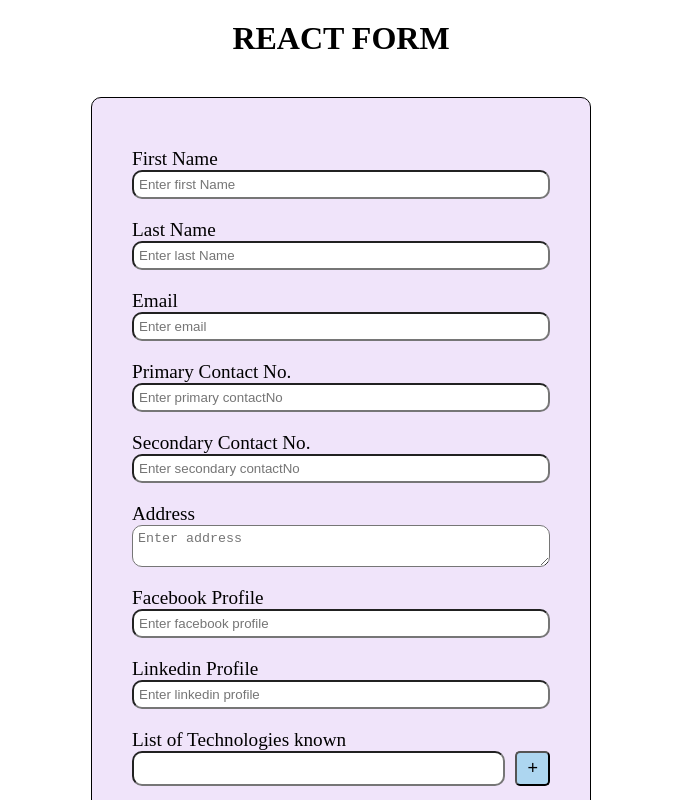
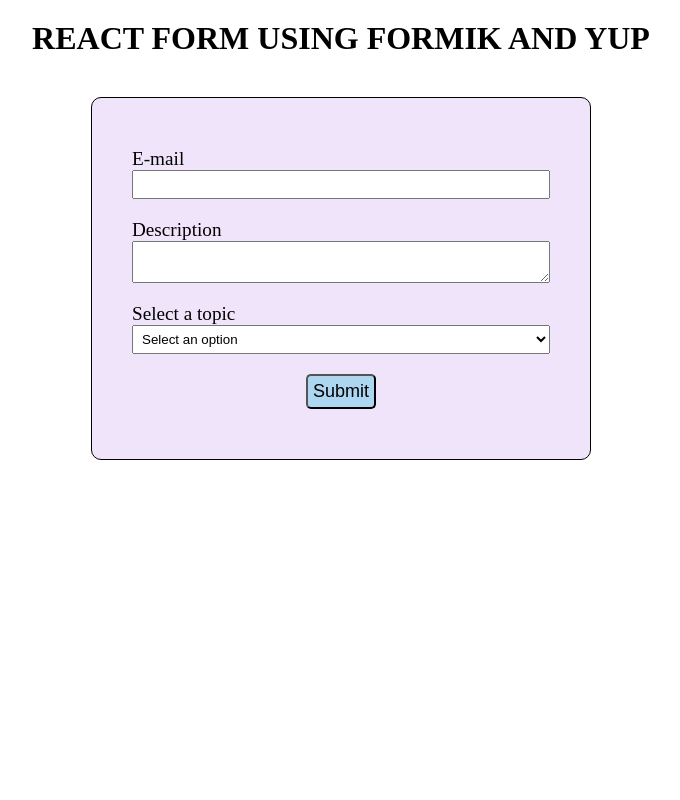
Before and after one commit to parmarayushi/react-form, a React (Vite) app: page / in a window 1280 px wide. Shown: the whole page, without its empty margins (299-979 px from the left). Built offline with nearby package versions, Linux system fonts and the light colour scheme.

Commit message:
feat: worked with making reusable input, textarea and select component

```diff
--- a/src/App.tsx
+++ b/src/App.tsx
@@ -1,13 +1,14 @@
 import "./App.css";
-import EmployeeFormUsingComponent from "./components/EmployeeForm-using-components";
+import FormikContainer from "./components/formikComponents/FormikContainer";
 
 function App() {
   return (
     <div className="appContainer">
       <div className="app">
-        <h1 className="header">REACT FORM</h1>
+        <h1 className="header">REACT FORM USING FORMIK AND YUP</h1>
         {/* <EmployeeForm /> */}
-        <EmployeeFormUsingComponent />
+        {/* <EmployeeFormUsingComponent /> */}
+        <FormikContainer />
       </div>
     </div>
   );
--- a/src/components/EmployeeForm.css
+++ b/src/components/EmployeeForm.css
@@ -14,10 +14,10 @@
 }
 
 input,
-textarea {
+textarea,
+select {
   width: 100%;
   padding: 5px;
-  border-radius: 10px;
 }
 
 .buttonContainer {
--- /dev/null
+++ b/src/components/formikComponents/FormikContainer.tsx
@@ -0,0 +1,63 @@
+import { Form, Formik } from "formik";
+import * as Yup from "yup";
+import FormikControl from "./FormikControl";
+
+export default function FormikContainer() {
+  const dropdownOptions = [
+    { key: "Select an option", value: "" },
+    { key: "Option 1", value: "option1" },
+    { key: "Option 2", value: "option2" },
+    { key: "Option 3", value: "option3" },
+  ];
+
+  const initialValues = {
+    email: "",
+    description: "",
+    selectOption: "",
+  };
+  const validationSchema = Yup.object({
+    email: Yup.string().required("Required!!!"),
+    description: Yup.string().required("Required!!!"),
+    selectOption: Yup.string().required("Required!!!"),
+  });
+  const onSubmit = (values: any) => console.log("Form Data", values);
+
+  return (
+    <Formik
+      initialValues={initialValues}
+      validationSchema={validationSchema}
+      onSubmit={onSubmit}
+    >
+      {(formik) => (
+        <Form className="formContainer">
+          <FormikControl
+            control="input"
+            type="email"
+            label="E-mail"
+            name="email"
+          />
+
+          <FormikControl
+            control="textarea"
+            label="Description"
+            name="description"
+            type="text"
+          />
+
+          <FormikControl
+            control="select"
+            label="Select a topic"
+            name="selectOption"
+            options={dropdownOptions}
+          />
+
+          <div className="buttonContainer">
+            <button type="submit" className="button">
+              Submit
+            </button>
+          </div>
+        </Form>
+      )}
+    </Formik>
+  );
+}
--- /dev/null
+++ b/src/components/formikComponents/FormikControl.tsx
@@ -0,0 +1,20 @@
+import Input from "./components/Input";
+import Select from "./components/Select";
+import TextArea from "./components/TextArea";
+
+export default function FormikControl(props: any) {
+  const { control, ...rest } = props;
+  switch (control) {
+    case "input":
+      return <Input {...rest} />;
+    case "textarea":
+      return <TextArea {...rest} />;
+    case "select":
+      return <Select {...rest} />;
+    case "radio":
+    case "checkbox":
+    case "date":
+    default:
+      return null;
+  }
+}
--- /dev/null
+++ b/src/components/formikComponents/components/Checkbox.tsx
@@ -0,0 +1,3 @@
+export default function Checkbox() {
+  return;
+}
--- /dev/null
+++ b/src/components/formikComponents/components/Date.tsx
@@ -0,0 +1,3 @@
+export default function Date() {
+  return;
+}
--- /dev/null
+++ b/src/components/formikComponents/components/Input.tsx
@@ -0,0 +1,13 @@
+import { ErrorMessage, Field } from "formik";
+import "../../EmployeeForm.css";
+
+export default function Input(props: any) {
+  const { label, name, ...rest } = props;
+  return (
+    <div className="form-control">
+      <label htmlFor={name}>{label}</label>
+      <Field id={name} name={name} {...rest} />
+      <ErrorMessage name={name} component="div" className="errorMsg" />
+    </div>
+  );
+}
--- /dev/null
+++ b/src/components/formikComponents/components/RadioButton.tsx
@@ -0,0 +1,3 @@
+export default function RadioButton() {
+  return;
+}
--- /dev/null
+++ b/src/components/formikComponents/components/Select.tsx
@@ -0,0 +1,20 @@
+import { ErrorMessage, Field } from "formik";
+
+export default function Select(props: any) {
+  const { label, name, options, ...rest } = props;
+  return (
+    <div className="form-control">
+      <label htmlFor={name}>{label}</label>
+      <Field as="select" id={name} name={name} {...rest}>
+        {options.map((option: any) => {
+          return (
+            <option key={option.value} value={option.value}>
+              {option.key}
+            </option>
+          );
+        })}
+      </Field>
+      <ErrorMessage name={name} component="div" className="errorMsg" />
+    </div>
+  );
+}
--- /dev/null
+++ b/src/components/formikComponents/components/TextArea.tsx
@@ -0,0 +1,12 @@
+import { ErrorMessage, Field } from "formik";
+
+export default function TextArea(props: any) {
+  const { label, name, ...rest } = props;
+  return (
+    <div className="form-control">
+      <label htmlFor={name}>{label}</label>
+      <Field id={name} name={name} as="textarea" {...rest} />
+      <ErrorMessage name={name} component="div" className="errorMsg" />
+    </div>
+  );
+}
```
